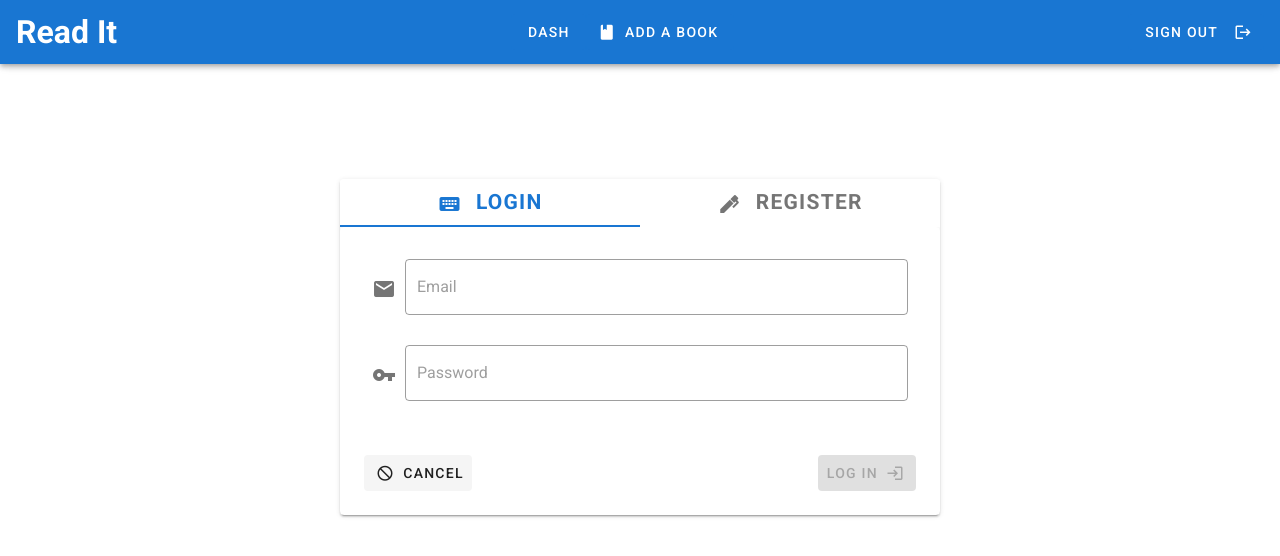
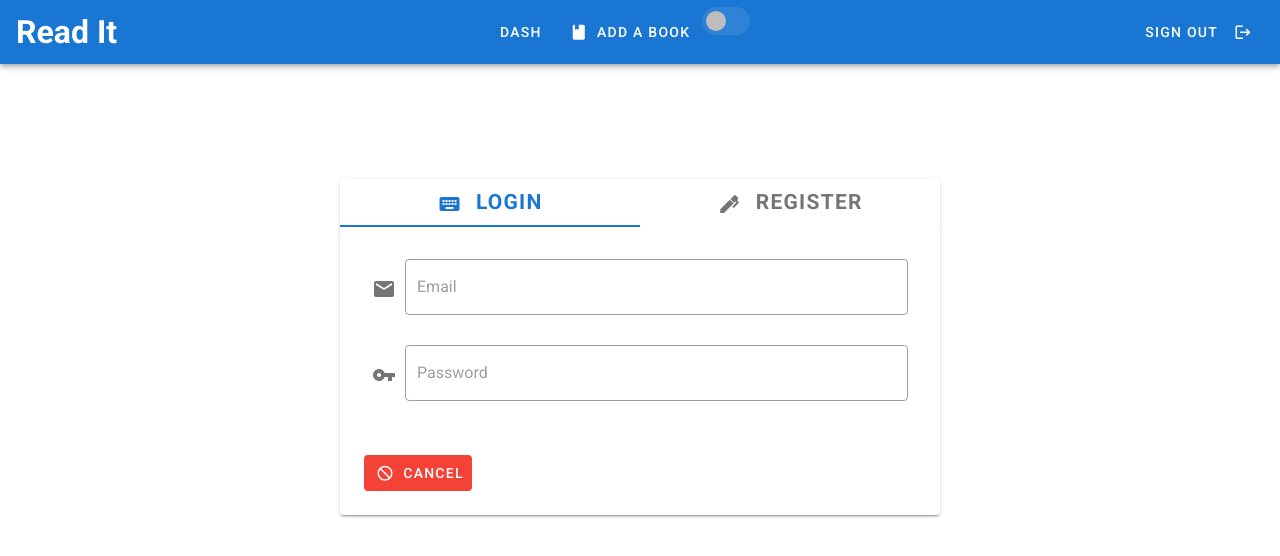
Before and after one commit to Holgermueller/HolgerMuellerWriter, a Vue app: page / in a window 1280 px wide. Shown: the top 556 px of the page. Built offline with nearby package versions, Linux system fonts and the light colour scheme.

Commit message:
some styling added switch

```diff
--- a/src/App.vue
+++ b/src/App.vue
@@ -12,6 +12,8 @@
       </v-btn>
 
       <AddBook />
+
+      <v-switch class="px-0" inset></v-switch>
 
       <v-spacer></v-spacer>
 
--- a/src/components/LoginRegister/Login.vue
+++ b/src/components/LoginRegister/Login.vue
@@ -28,7 +28,13 @@
     </v-card-text>
 
     <v-card-actions>
-      <v-btn id="cancel" @click.prevent="clearForm" elevation="0">
+      <v-btn
+        id="cancel"
+        @click.prevent="clearForm"
+        elevation="0"
+        dark
+        color="red"
+      >
         <v-icon left>mdi-cancel</v-icon>
         Cancel
       </v-btn>
@@ -38,6 +44,8 @@
         @click.prevent="submitLoginData"
         elevation="0"
         :disabled="!formIsValid"
+        dark
+        color="primary"
         >Log In
         <v-icon right>mdi-login</v-icon>
       </v-btn>
--- a/src/components/LoginRegister/Register.vue
+++ b/src/components/LoginRegister/Register.vue
@@ -26,7 +26,13 @@
     </v-card-text>
 
     <v-card-actions>
-      <v-btn id="cancelRegistration" @click.prevent="clearForm" elevation="0">
+      <v-btn
+        id="cancelRegistration"
+        @click.prevent="clearForm"
+        elevation="0"
+        dark
+        color="red"
+      >
         <v-icon left>mdi-cancel</v-icon>
         Cancel</v-btn
       >
@@ -36,6 +42,8 @@
         @click.prevent="submitRegistrationData"
         elevation="0"
         :disabled="!formIsValid"
+        dark
+        color="primary"
       >
         Register
         <v-icon right>mdi-login</v-icon>
```
